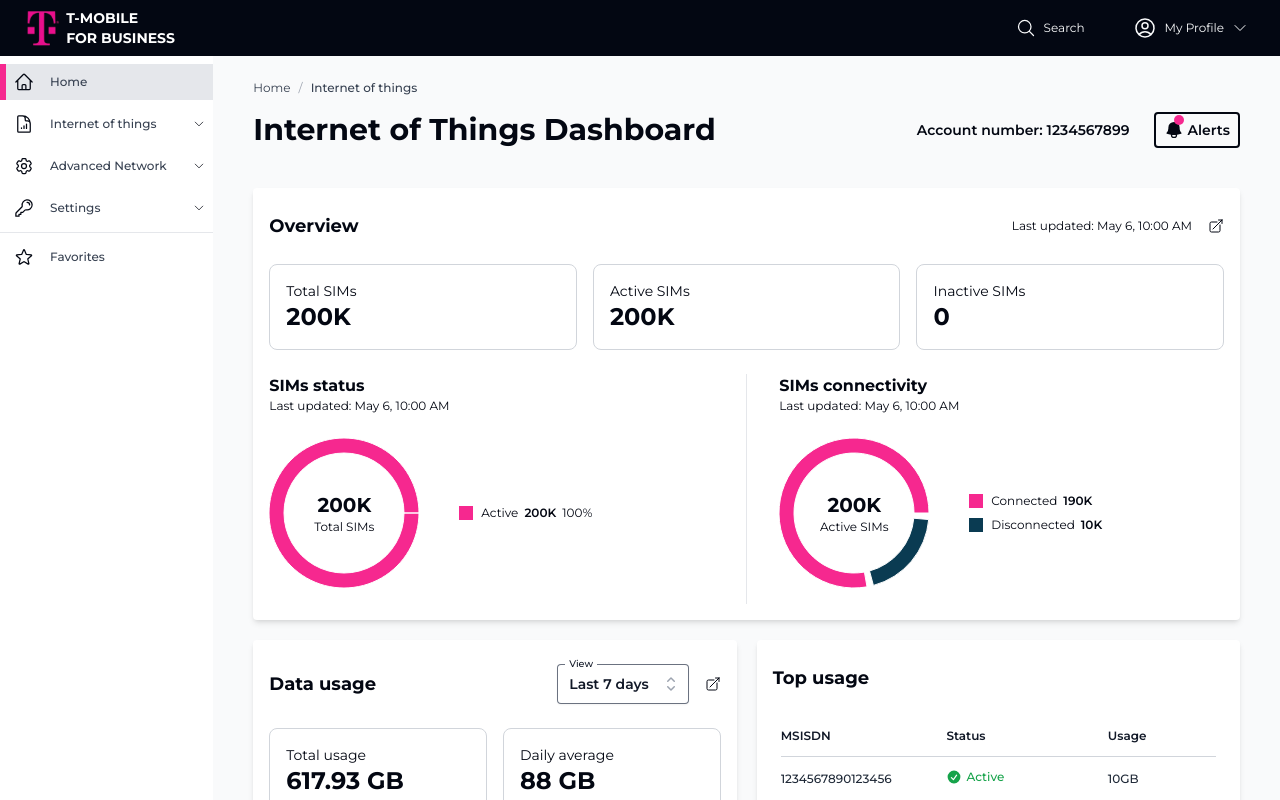
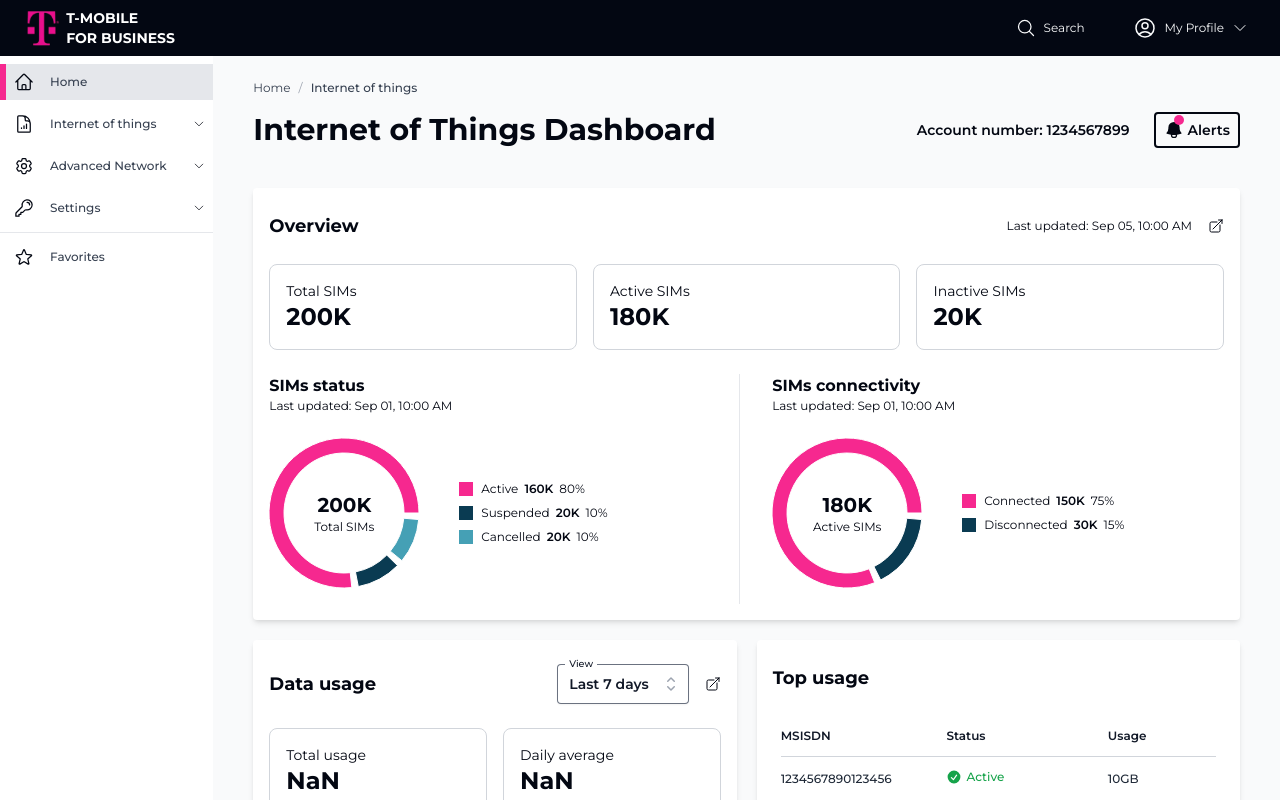
Before and after one commit to arpansaha1300/unit-assessment-3, a React (Vite) app: page / in a window 1280 px wide. Shown: the top 800 px of the page. Built offline with nearby package versions, Linux system fonts and the light colour scheme.

Commit message:
use mock data in overview section

```diff
--- a/package.json
+++ b/package.json
@@ -15,6 +15,7 @@
     "@reduxjs/toolkit": "^2.2.6",
     "@tailwindcss/forms": "^0.5.7",
     "autoprefixer": "^10.4.19",
+    "date-fns": "^3.6.0",
     "postcss": "^8.4.39",
     "react": "^18.3.1",
     "react-dom": "^18.3.1",
--- /dev/null
+++ b/src/assets/data.ts
@@ -0,0 +1,178 @@
+export const iotOverview = {
+  deviceDetailsExperience: [
+    {
+      sims: {
+        active: 180000,
+        inactive: 20000,
+        totalSimCount: 200000,
+      },
+      simStatus: {
+        active: 160000,
+        suspended: 20000,
+        cancelled: 20000,
+        lastUpdatedDate: '2021-09-01T10:00:00Z',
+      },
+      simConnectivity: {
+        connected: 150000,
+        disconnected: 30000,
+        lastUpdatedDate: '2021-09-01T10:00:00Z',
+      },
+      networkData: [
+        {
+          latencyAverage: 50,
+          lastUpdatedDate: '2021-09-05T10:00:00Z',
+        },
+      ],
+    },
+  ],
+}
+
+export const iotTopUsage = {
+  usageDataList: [
+    {
+      financialAccountNumber: '768768768767',
+      usages: [
+        {
+          mobileNumber: 1233546,
+          mobileNumberStatus: 'Active',
+          dataUsage: 5,
+          position: 1,
+        },
+        {
+          mobileNumber: 1233556,
+          mobileNumberStatus: 'Deactivated',
+          dataUsage: 5,
+          position: 1,
+        },
+        {
+          mobileNumber: 1233546,
+          mobileNumberStatus: 'Active',
+          dataUsage: 5,
+          position: 1,
+        },
+      ],
+    },
+  ],
+}
+
+export const dataUsageDefaultData = {
+  dataUsageGraphResponse: [
+    {
+      financialAccountNumber: '974000557',
+      totalDataUsage: 0.0,
+      dataAverage: 0.0,
+      dataUsage: [
+        {
+          date: '2024-07-09 00:00:00',
+          month: null,
+          dataUsage: 0.0,
+        },
+
+        {
+          date: '2024-07-10 00:00:00',
+          month: null,
+          dataUsage: 0.0,
+        },
+        {
+          date: '2024-07-11 00:00:00',
+          month: null,
+          dataUsage: 3333,
+        },
+        {
+          date: '2024-07-12 00:00:00',
+          month: null,
+          dataUsage: 1234,
+        },
+        {
+          date: '2024-07-13 00:00:00',
+          month: null,
+          dataUsage: 4567,
+        },
+        {
+          date: '2024-07-14 00:00:00',
+          month: null,
+          dataUsage: 4535,
+        },
+        {
+          date: '2024-07-15 00:00:00',
+          month: null,
+          dataUsage: 1279,
+        },
+        {
+          date: '2024-07-16 00:00:00',
+          month: null,
+          dataUsage: 964,
+        },
+        {
+          date: '2024-07-17 00:00:00',
+          month: null,
+          dataUsage: 567,
+        },
+        {
+          date: '2024-07-18 00:00:00',
+          month: null,
+          dataUsage: 3333,
+        },
+        {
+          date: '2024-07-19 00:00:00',
+          month: null,
+          dataUsage: 6777,
+        },
+        {
+          date: '2024-07-20 00:00:00',
+          month: null,
+          dataUsage: 4546,
+        },
+
+        {
+          date: '2024-07-21 00:00:00',
+          month: null,
+          dataUsage: 5000,
+        },
+        {
+          date: '2024-07-22 00:00:00',
+          month: null,
+          dataUsage: 0.0,
+        },
+      ],
+    },
+  ],
+}
+
+export const iotReport = {
+  reportList: [
+    {
+      financialAccountNumber: '974000557',
+      reportData: [
+        {
+          reportCategory: 'IOT',
+          reportName: 'report1',
+          source: 'Control Center',
+          reportDesc: 'Report 1 description',
+          lastReportDate: '2024-07-01 00:00:00',
+        },
+        {
+          reportCategory: ' IOT',
+          reportName: 'report3',
+          source: 'Control Center',
+          reportDesc: ' Report 3 description',
+          lastReportDate: '2024-07-02 00:00:00',
+        },
+        {
+          reportCategory: ' IOT',
+          reportName: 'report4',
+          source: 'Control Center',
+          reportDesc: ' Report 4 description',
+          lastReportDate: '2024-07-04 00:00:00',
+        },
+        {
+          reportCategory: ' IOT',
+          reportName: 'report5',
+          source: 'Control Center',
+          reportDesc: ' Report 5 description',
+          lastReportDate: '2024-07-05 00:00:00',
+        },
+      ],
+    },
+  ],
+}
--- a/src/components/internet-of-things/Overview.tsx
+++ b/src/components/internet-of-things/Overview.tsx
@@ -1,64 +1,67 @@
+import { useMemo } from 'react'
 import { ArrowTopRightOnSquareIcon } from '@heroicons/react/24/outline'
 import Card from '~common/Card'
 import Divider from '~common/Divider'
 import PieChart from '~/components/internet-of-things/PieChart'
 import Stats from './Stats'
+import kFormatter from '~/utils/kFormatter'
+import formatDate from '~/utils/formatDate'
+import calcPercent from '~/utils/calcPercent'
+import type { iotOverview } from '~/assets/data'
 
-interface IPieData {
-  data: any[]
-  labels: any[]
-  colors: string[]
+interface OverviewProps {
+  deviceDetails: (typeof iotOverview)['deviceDetailsExperience'][number]
 }
 
 interface PieDataProps {
-  pieData: IPieData
+  pieData: any[]
+  totalSimCount: number
   centerLabel: React.ReactNode
 }
 
-const stats = [
+export default function Overview(props: Readonly<OverviewProps>) {
+  const { deviceDetails } = props
+
+  const stats = useMemo(
+    () => [
       {
         name: 'Total SIMs',
-    value: '200K',
+        value: deviceDetails.sims.totalSimCount,
       },
       {
         name: 'Active SIMs',
-    value: '200K',
+        value: deviceDetails.sims.active,
       },
       {
         name: 'Inactive SIMs',
-    value: '0',
+        value: deviceDetails.sims.inactive,
+      },
+    ],
+    [deviceDetails.sims]
+  )
+
+  const simStatusPie = [
+    {
+      name: 'Active',
+      value: deviceDetails.simStatus.active,
+    },
+    {
+      name: 'Suspended',
+      value: deviceDetails.simStatus.suspended,
+    },
+    {
+      name: 'Cancelled',
+      value: deviceDetails.simStatus.cancelled,
     },
   ]
 
-export default function Overview() {
-  const pieData1 = {
-    data: [{ name: 'Group A', value: 400 }],
-    labels: [
-      {
-        name: 'Active',
-        value: '200K',
-        percent: '100%',
-      },
-    ],
-    colors: ['#F6288F', '#0A3B52', '#45A0B5'],
-  }
-  const pieData2 = {
-    data: [
-      { name: 'Group A', value: 400 },
-      { name: 'Group B', value: 100 },
-    ],
-    labels: [
-      {
-        name: 'Connected',
-        value: '190K',
-      },
+  const simConnectivityPie = [
+    { name: 'Connected', value: deviceDetails.simConnectivity.connected },
     {
       name: 'Disconnected',
-        value: '10K',
+      value: deviceDetails.simConnectivity.disconnected,
     },
-    ],
-    colors: ['#F6288F', '#0A3B52', '#45A0B5'],
-  }
+  ]
 
   return (
     <section>
@@ -66,7 +69,10 @@
         <div className="py-2 flex items-center justify-between">
           <h2 className="text-lg font-bold">Overview</h2>
           <div className="flex items-center gap-4">
-            <p className="text-xs">Last updated: May 6, 10:00 AM</p>
+            <p className="text-xs">
+              Last updated:{' '}
+              {formatDate(deviceDetails.networkData[0].lastUpdatedDate)}
+            </p>
             <ArrowTopRightOnSquareIcon className="flex-shrink-0 size-4" />
           </div>
         </div>
@@ -76,13 +82,19 @@
         <div className="mt-6 flex gap-8">
           <div className="flex-grow">
             <h3 className="font-bold">SIMs status</h3>
-            <p className="text-xs">Last updated: May 6, 10:00 AM</p>
+            <p className="text-xs">
+              Last updated:{' '}
+              {formatDate(deviceDetails.simStatus.lastUpdatedDate)}
+            </p>
 
             <PieData
-              pieData={pieData1}
+              pieData={simStatusPie}
+              totalSimCount={deviceDetails.sims.totalSimCount}
               centerLabel={
                 <>
-                  <p className="text-xl text-center font-bold">200K</p>
+                  <p className="text-xl text-center font-bold">
+                    {kFormatter(deviceDetails.sims.totalSimCount)}
+                  </p>
                   <p className="text-xs text-center">Total SIMs</p>
                 </>
               }
@@ -95,13 +107,19 @@
 
           <div className="flex-grow">
             <h3 className="font-bold">SIMs connectivity</h3>
-            <p className="text-xs">Last updated: May 6, 10:00 AM</p>
+            <p className="text-xs">
+              Last updated:{' '}
+              {formatDate(deviceDetails.simConnectivity.lastUpdatedDate)}
+            </p>
 
             <PieData
-              pieData={pieData2}
+              pieData={simConnectivityPie}
+              totalSimCount={deviceDetails.sims.totalSimCount}
               centerLabel={
                 <>
-                  <p className="text-xl text-center font-bold">200K</p>
+                  <p className="text-xl text-center font-bold">
+                    {kFormatter(deviceDetails.sims.active)}
+                  </p>
                   <p className="text-xs text-center">Active SIMs</p>
                 </>
               }
@@ -114,35 +132,37 @@
 }
 
 function PieData(props: Readonly<PieDataProps>) {
-  const { pieData, centerLabel } = props
+  const { pieData, totalSimCount, centerLabel } = props
+
+  const colors = ['#F6288F', '#0A3B52', '#45A0B5']
 
   return (
     <div className="pt-6 pb-4 flex gap-10">
       <PieChart
-        data={pieData.data}
-        colors={pieData.colors}
+        data={pieData}
+        colors={colors}
         size={150}
         centerLabel={centerLabel}
       />
 
       <div className="flex items-center">
         <ul className="space-y-2">
-          {pieData.labels.map((label, i) => (
+          {pieData.map((label, i) => (
             <li key={label.name} className="flex items-center gap-2">
               <div
                 className="size-3.5"
-                style={{ backgroundColor: pieData.colors[i] }}
+                style={{ backgroundColor: colors[i] }}
               />
               <p className="text-xs space-x-1.5">
                 <span className="inline-block">{label.name}</span>
                 {label.value && (
                   <span className="inline-block font-semibold">
-                    {label.value}
+                    {kFormatter(label.value)}
                   </span>
                 )}
-                {label.percent && (
-                  <span className="inline-block">{label.percent}</span>
-                )}
+                <span className="inline-block">
+                  {calcPercent(label.value, totalSimCount)}%
+                </span>
               </p>
             </li>
           ))}
--- a/src/components/internet-of-things/Stats.tsx
+++ b/src/components/internet-of-things/Stats.tsx
@@ -1,4 +1,5 @@
 import classNames from '~/utils/classNames'
+import kFormatter from '~/utils/kFormatter'
 
 interface StatsProps {
   stats: any[]
@@ -17,7 +18,7 @@
       {stats.map(stat => (
         <div key={stat.name} className="p-4 border border-gray-300 rounded-lg">
           <p className="text-sm">{stat.name}</p>
-          <p className="text-2xl font-bold">{stat.value}</p>
+          <p className="text-2xl font-bold">{kFormatter(stat.value)}</p>
         </div>
       ))}
     </div>
--- a/src/pages/index.jsx
+++ b/src/pages/index.jsx
@@ -1,12 +1,13 @@
+import { useState } from 'react'
 import { BellIcon } from '@heroicons/react/24/solid'
-import Breadcrumb from '~/components/common/Breadcrumb'
+import { Tab, TabGroup, TabList, TabPanel, TabPanels } from '@headlessui/react'
 import Drawer from '~common/Drawer'
+import Breadcrumb from '~common/Breadcrumb'
 import DataUsage from '~/components/internet-of-things/DataUsage'
 import Overview from '~/components/internet-of-things/Overview'
 import Reports from '~/components/internet-of-things/Reports'
 import TopUsage from '~/components/internet-of-things/TopUsage'
-import { useState } from 'react'
-import { Tab, TabGroup, TabList, TabPanel, TabPanels } from '@headlessui/react'
+import { iotOverview } from '~/assets/data'
 
 export function Component() {
   const [drawerOpen, setDrawerOpen] = useState(false)
@@ -47,9 +48,11 @@
       </div>
 
       <div className="mt-10 grid grid-cols-2 gap-5">
-        <div className="col-span-2">
-          <Overview />
-        </div>
+        {iotOverview.deviceDetailsExperience.map((details, i) => (
+          <div key={i} className="col-span-2">
+            <Overview deviceDetails={details} />
+          </div>
+        ))}
 
         <DataUsage />
 
--- /dev/null
+++ b/src/utils/calcPercent.ts
@@ -0,0 +1,3 @@
+export default function calcPercent(num: number, total: number) {
+  return (num / total) * 100
+}
--- /dev/null
+++ b/src/utils/formatDate.ts
@@ -0,0 +1,6 @@
+import { format } from 'date-fns'
+
+export default function formatDate(dateString: string) {
+  const date = new Date(dateString)
+  return format(date, 'MMM dd, hh:mm a')
+}
--- /dev/null
+++ b/src/utils/kFormatter.ts
@@ -0,0 +1,8 @@
+export default function kFormatter(num: number): string {
+  if (Math.abs(num) > 999) {
+    const formattedNum = (Math.abs(num) / 1000).toFixed(1)
+    const result = parseFloat(formattedNum) // Remove the decimal point if it's followed by a zero
+    return result + 'K'
+  }
+  return String(Math.sign(num) * Math.abs(num))
+}
```
Also changed, not shown: 1 other file (tests, documents, lock files or other folders). Lines whose indentation alone changed are shown as unchanged.
